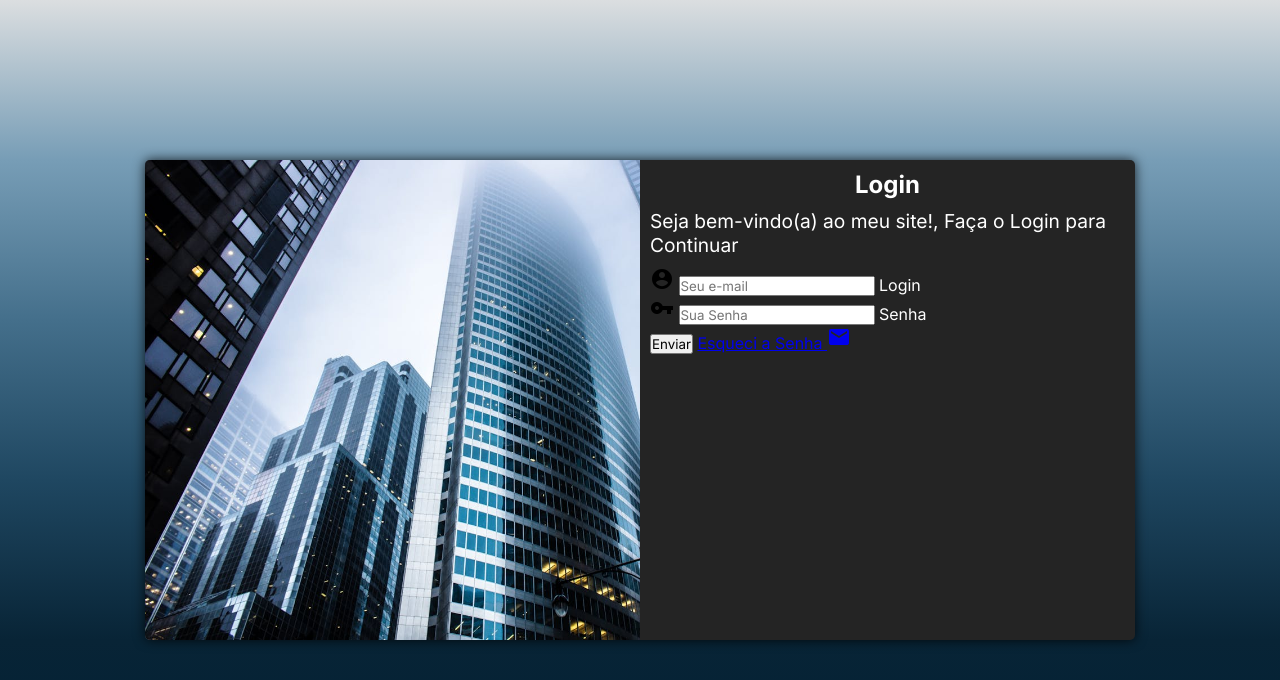
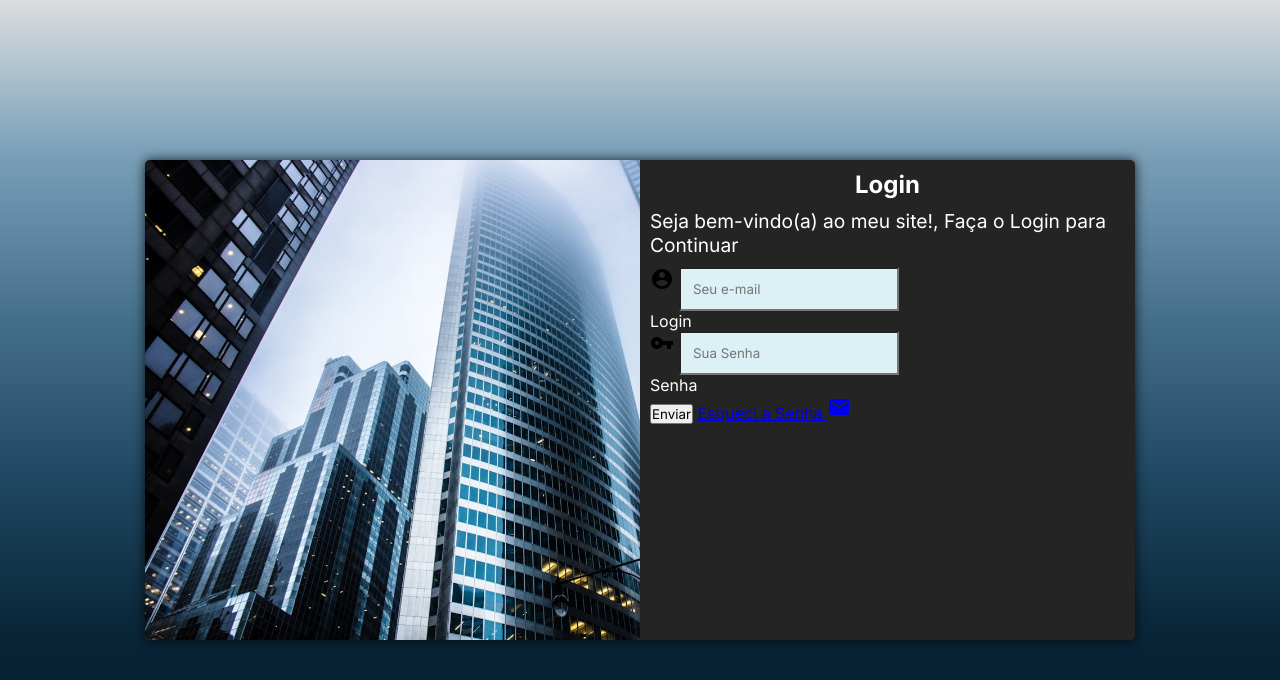
Before and after one commit to Wrocha21/Projeto_Login, a plain HTML site: page index.html in a window 1280 px wide. Drawn offline with Linux system fonts and the light colour scheme.

Commit message:
arrumando html

```diff
--- a/Estilos/style.css
+++ b/Estilos/style.css
@@ -61,7 +61,22 @@ div#Formulario > p {
     color: white;
 }
 
-label {
+div.campo {
+    display: flex;
+    flex-direction: column;
+}
+
+
+div.inputs > input {
+    padding: 12px;
+    background-color: rgb(220, 241, 245);
+}
+
+div.campo > label {
     color: white;
+}
 
+div.inputs {
+    display: flex;
+    gap: 5px;
 }
--- a/index.html
+++ b/index.html
@@ -32,13 +32,17 @@
                 <p>Seja bem-vindo(a) ao meu site!, Faça o Login para Continuar</p>
                 <form action="login.php" method="post" autocomplete="on">
                     <div class="campo">
-                        <span class="material-icons md-20">account_circle</span>
-                        <input type="email" name="login" id="ilogin" placeholder="Seu e-mail" autocomplete="email" required maxlength="30">
+                        <div class="inputs">
+                            <span class="material-icons md-20">account_circle</span>
+                            <input class="Inp" type="email" name="login" id="ilogin" placeholder="Seu e-mail" autocomplete="email" required maxlength="30">
+                        </div>
                         <label for="ilogin">Login</label>
                     </div>
                     <div class="campo">
-                        <span class="material-icons md-20">vpn_key</span>
-                        <input type="password" name="senha" id="1senha" placeholder="Sua Senha" autocomplete="current-password" required minlength="8" maxlength="20">
+                        <div class="inputs">
+                            <span class="material-icons md-20">vpn_key</span>
+                            <input class="Inp" type="password" name="senha" id="isenha" placeholder="Sua Senha" autocomplete="current-password" required minlength="8" maxlength="20">
+                        </div>
                         <label for="isenha">Senha</label>
 
                     </div>
```
